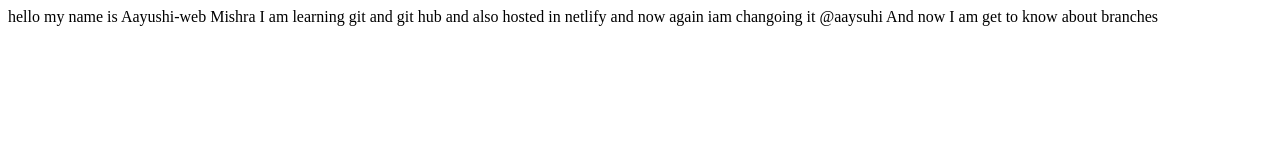
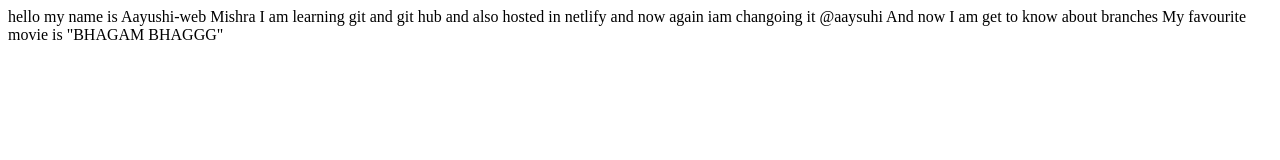
Before and after one commit to Aayushi-web/personal-portfolio, a plain HTML site: page index.html in a window 1280 px wide. Drawn offline with Linux system fonts and the light colour scheme.

Commit message:
docs: add favourite-movie

```diff
--- a/index.html
+++ b/index.html
@@ -10,6 +10,7 @@
   <div> hello my name is Aayushi-web Mishra  I am learning git and git hub and also hosted in netlify
     and now again iam changoing it @aaysuhi
     And now I am get to know about branches
+    My favourite movie is "BHAGAM BHAGGG"
   </div>
 </body>
 </html>
```
